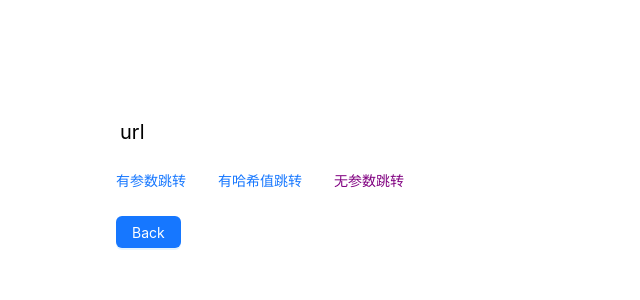
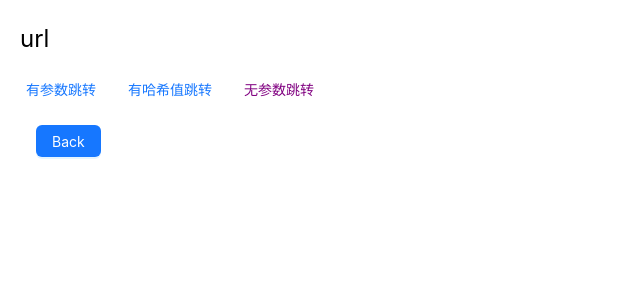
Before and after one commit to nryz-fe/pm-learn-demo, a React (Create React App) app: page /about/params in a window 1280 px wide. Shown: the top 300 px of the page, without its empty margins (0-640 px from the left). Built offline with nearby package versions, Linux system fonts and the light colour scheme.

Commit message:
feat: 一些样式调整

```diff
--- a/src/components/Dashboard.jsx
+++ b/src/components/Dashboard.jsx
@@ -59,7 +59,7 @@ const Dashboard = () => {
       <Menu
         selectedKeys={active}
         onClick={onClick}
-        style={{ width: 256 }}
+        style={{ width: 250 }}
         mode="inline"
         items={items}
       />
--- a/src/components/Error.jsx
+++ b/src/components/Error.jsx
@@ -40,7 +40,7 @@ const Error = () => {
   }, []);
 
   return (
-    <div style={{ margin: "20px" }}>
+    <div style={{ margin: "20px",width: '100%' }}>
       <p style={{ display: "block", fontSize: "20px" }}>Error</p>
       <div
         style={{ display: "flex", alignItems: "center", marginBottom: "10px" }}
--- a/src/components/Pending.jsx
+++ b/src/components/Pending.jsx
@@ -41,7 +41,7 @@ const Pending = () => {
   };
 
   return (
-    <div style={{ margin: "20px" }}>
+    <div style={{ margin: "20px", width: "100%" }}>
       <Button type="primary" onClick={showModal}>
         Open Modal
       </Button>
--- a/src/components/UrlLink.jsx
+++ b/src/components/UrlLink.jsx
@@ -19,12 +19,13 @@ const UrlLink = () => {
   return (
     <div
       style={{
-        padding: "100px",
+        margin: "20px",
+        width: "100%",
       }}
     >
       <div>
-        <p style={{ margin: "20px", fontSize: "20px" }}>url</p>
-        <div>
+        <p style={{ marginBottom: "20px", fontSize: "24px" }}>url</p>
+        <div style={{ marginLeft: "-10px" }}>
           <Button
             onClick={handleParamsLink}
             style={search && !hash ? { color: "purple" } : {}}
```
